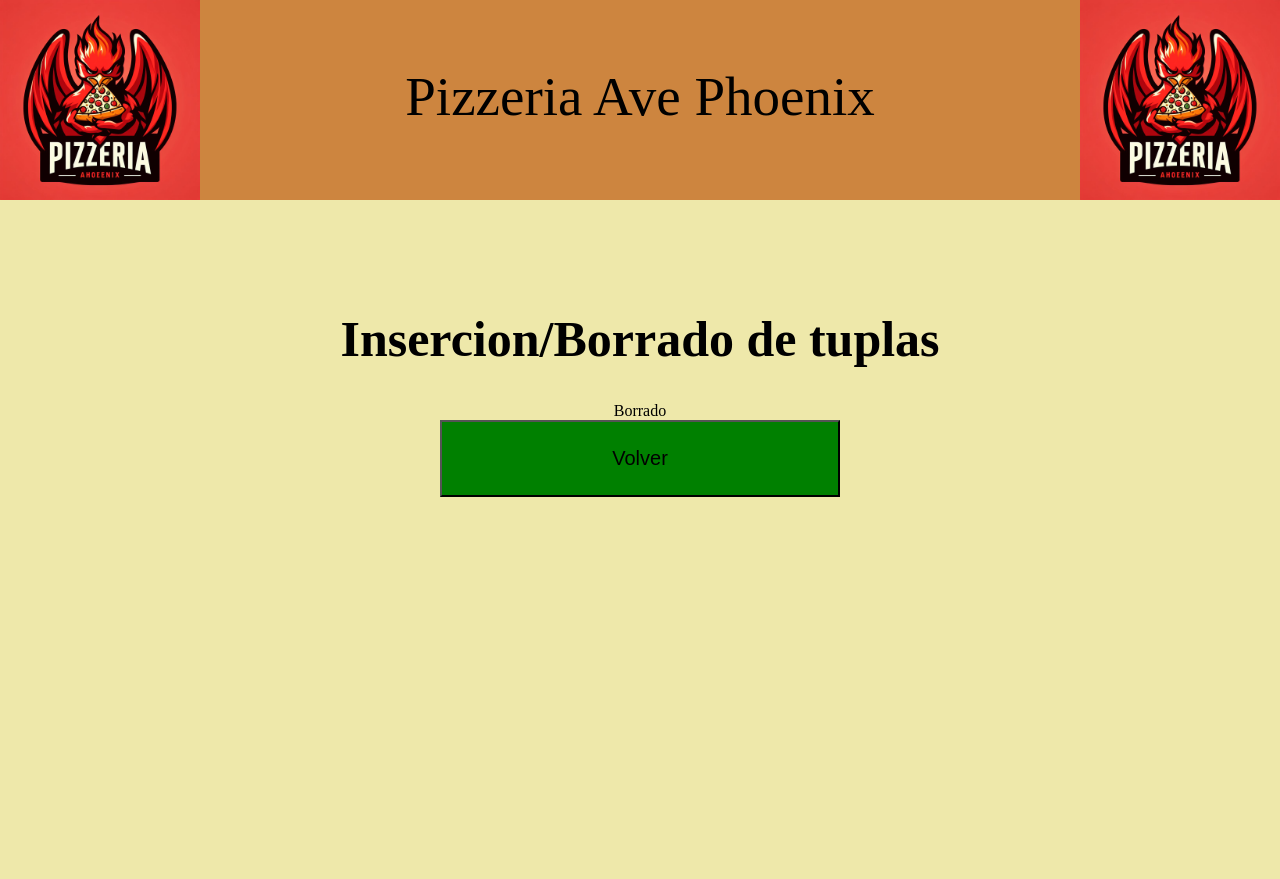
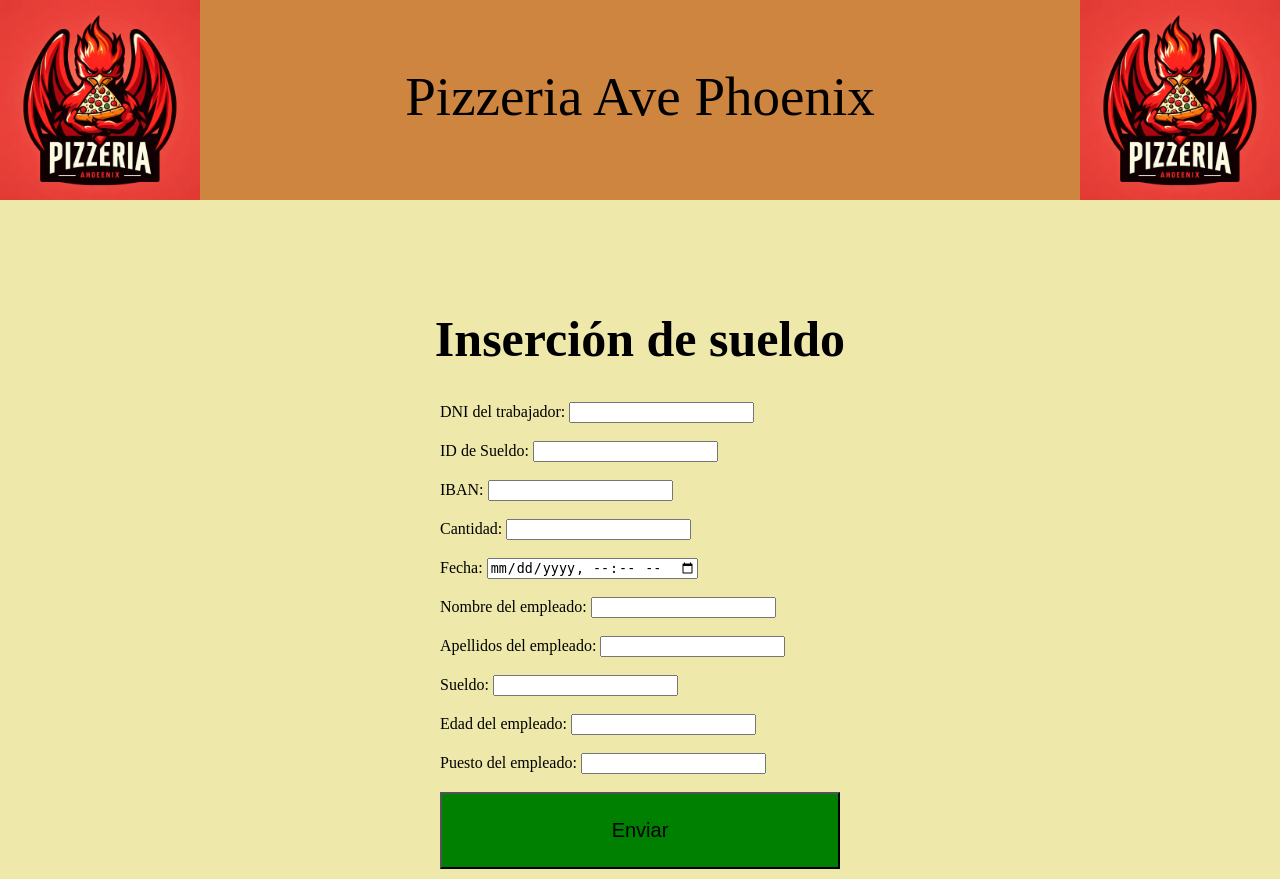
Before and after one commit to Mamarco13/Proyecto_DDSI, a Flask app: page /caso4.html in a window 1280 px wide. Before the commit the page ends 497 px from the top, so only its background shows below. Run offline with Flask 3, Linux system fonts and the light colour scheme.

Commit message:
no me acuerdo

```diff
--- a/interfaz.py
+++ b/interfaz.py
@@ -96,6 +96,37 @@ def procesar_pedido():
 
             cerrar_conexion(conexion)
             return render_template('index.html', image_url=image_url)
+
+    except Exception as e:
+        print(f"Error no manejado: {str(e)}")
+        return render_template('error.html', mensaje=f"Error no manejado: {str(e)}")
+
+    return render_template('index.html', image_url=image_url)
+
+@app.route('/insertarSueldo', methods=['POST'])
+def procesar_sueldo():
+    try:
+        image_url = url_for('static', filename='logo.jpeg')
+
+        if request.method == 'POST':
+            dni = request.form['dni']
+            idSueldo = request.form['idSueldo']
+            iban = request.form['iban']
+            cantidad = request.form['cantidad']
+            fecha = request.form['fecha']
+            nombre = request.form['nombre']
+            apellidos = request.form['apellidos']
+            sueldo = request.form['sueldo']
+            edad = request.form['edad']
+            puesto = request.form['puesto']
+
+            conexion = conectar_base_de_datos()
+
+        if conexion:
+            procesarSueldo(conexion, dni, idSueldo, iban, cantidad, fecha, nombre, apellidos, sueldo, edad, puesto)
+
+        cerrar_conexion(conexion)
+        return render_template('index.html', image_url=image_url)
 
     except Exception as e:
         print(f"Error no manejado: {str(e)}")
--- a/templates/RRHH.html
+++ b/templates/RRHH.html
@@ -5,6 +5,12 @@
 {%block body%}
 <h1>Elija la acción a realizar</h1><br>
 <div class = "botones">
+    <label for="Tabla">Selecionar tabla:</label>
+    <select id="Tabla" name = "Tabla" required>
+        <option value="" disabled selected>Seleccione la tabla</option>
+        <option value="RecibeSueldo">RecibeSueldo</option>
+        <option value="EmpleadoRecibe">EmpleadoRecibe</option>
+    </select><br><br>
     <button id = "boton1" onclick="caso4()"><b>Insertar una tupla</b></button><br>
     <button id = "boton2" onclick="caso5()"><b>Eliminar una tupla</b></button><br>
     <button id = "boton3" onclick="caso6()"><b>Mostrar tablas</b></button><br>
--- a/templates/caso4.html
+++ b/templates/caso4.html
@@ -1,13 +1,41 @@
 {% extends './layout.html' %}
 
-{%block title%} {{"Pizzeria Ave Phoenix"}} {%endblock%}
+{% block title %} {{"Pizzeria Ave Phoenix"}} {% endblock %}
 
-{%block body%}
-<h1>Insercion/Borrado de tuplas</h1>Borrado
-<button id = "Vuelta" onclick="volver()">Volver</button>
-<script>
-    function volver(){
-        window.location.href = 'http://127.0.0.1:5000';
-    }
-</script>
-{%endblock%}
+{% block body %}
+<h1>Inserción de sueldo</h1>
+<form action="/insertarSueldo" method="post">
+    <label for="dni">DNI del trabajador:</label>
+    <input type="text" id="dni" name="dni" required><br><br>
+
+    <label for="idSueldo">ID de Sueldo:</label>
+    <input type="text" id="idSueldo" name="idSueldo" required><br><br>
+
+    <label for="iban">IBAN:</label>
+    <input type="text" id="iban" name="iban" required><br><br>
+
+    <label for="cantidad">Cantidad:</label>
+    <input type="text" id="cantidad" name="cantidad" required><br><br>
+
+    <label for="fecha">Fecha:</label>
+    <input type="datetime-local" id="fecha" name="fecha" required><br><br>
+
+    <label for="nombre">Nombre del empleado:</label>
+    <input type="text" id="nombre" name="nombre" required><br><br>
+
+    <label for="apellidos">Apellidos del empleado:</label>
+    <input type="text" id="apellidos" name="apellidos" required><br><br>
+
+    <label for="sueldo">Sueldo:</label>
+    <input type="text" id="sueldo" name="sueldo" required><br><br>
+
+    <label for="edad">Edad del empleado:</label>
+    <input type="text" id="edad" name="edad" required><br><br>
+
+    <label for="puesto">Puesto del empleado:</label>
+    <input type="text" id="puesto" name="puesto" required><br><br>
+
+    <button type="submit">Enviar</button>
+
+</form>
+{% endblock %}
```
